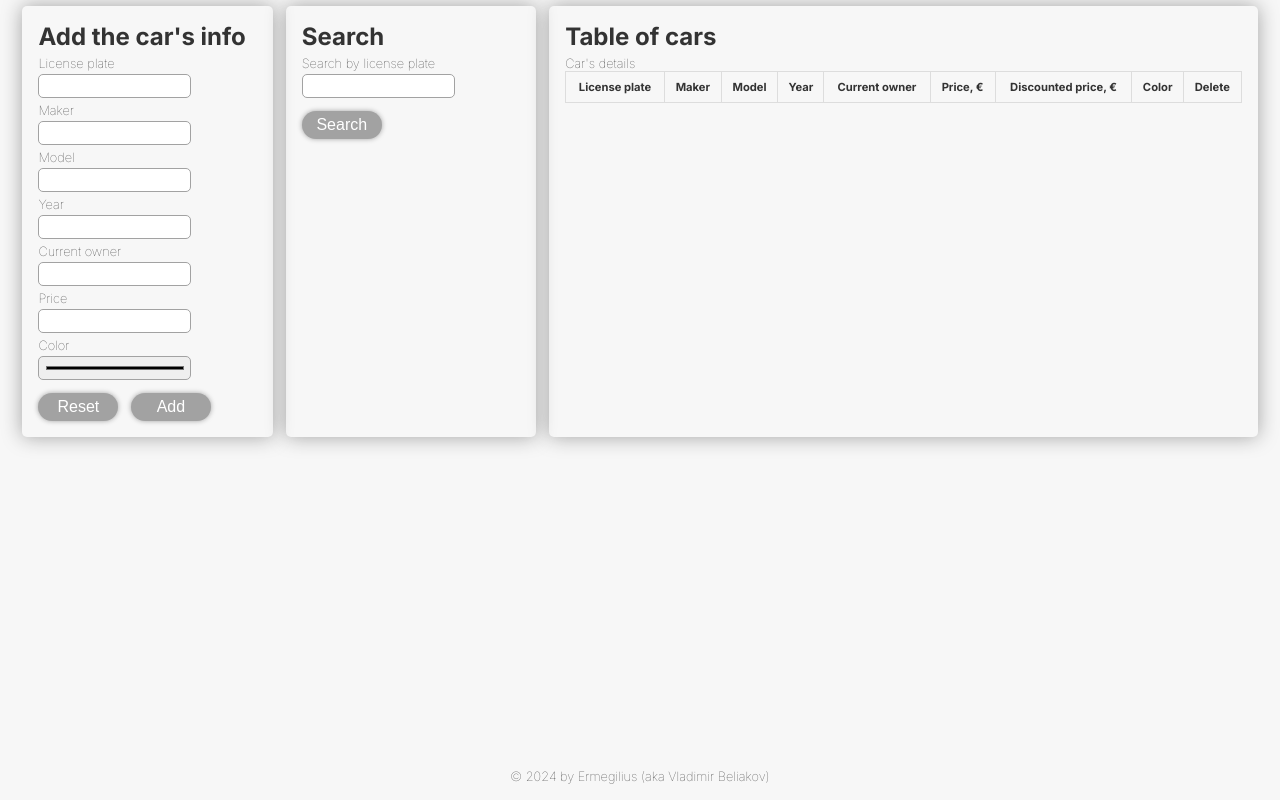
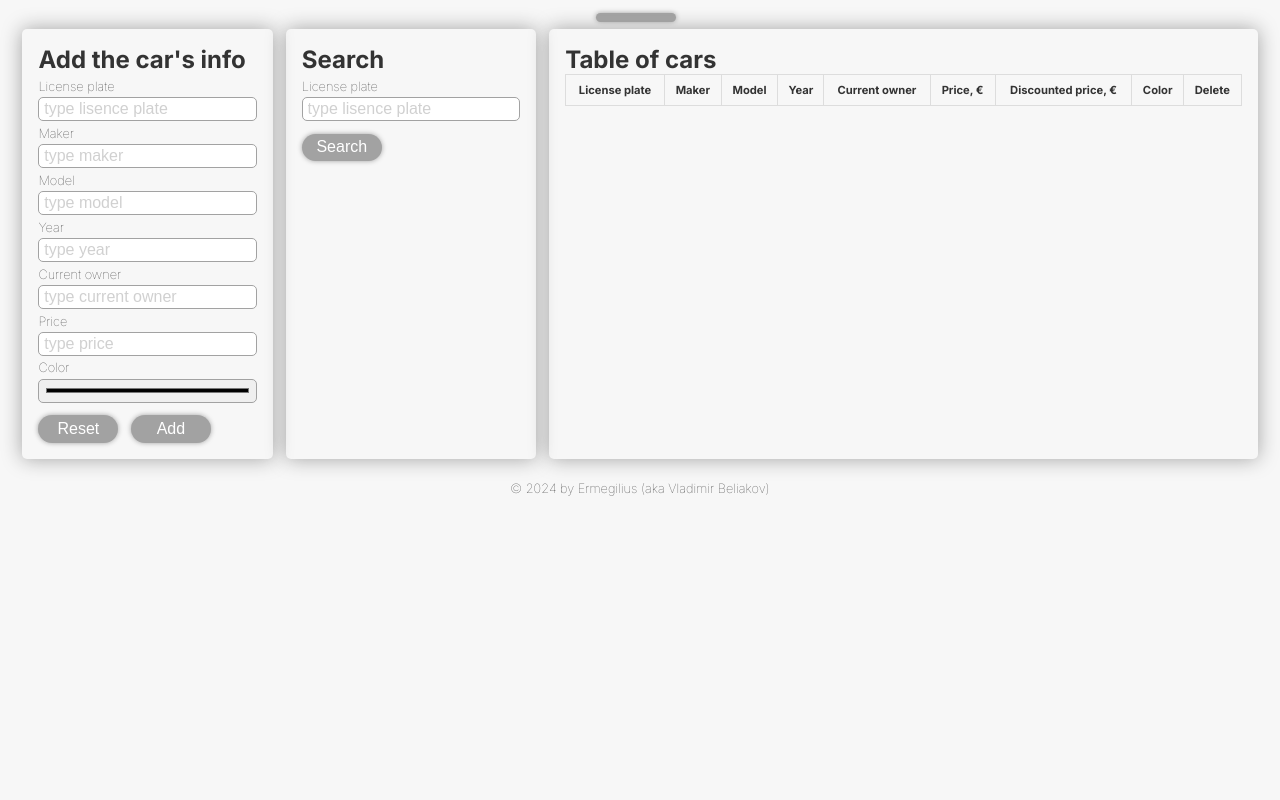
Before and after one commit to Ermegilius/cars, a plain HTML site: page index.html in a window 1280 px wide. Drawn offline with Linux system fonts and the light colour scheme.

Commit message:
add: dark theme toggle. Just a plane button now

```diff
--- a/index.html
+++ b/index.html
@@ -11,28 +11,31 @@
     <title>Cars</title>
 </head>
 <body>
+    <header>
+        <button id="themeToogle"></button>
+    </header>
     <div class="container">
         <div id="message"></div>
         <div class="box box-add">
             <h2>Add the car's info</h2>
             <form id="addCarForm">
                 <label for="licensePlate">License plate</label>
-                <input type="text" name="licensePlate" id="licensePlate" required>
+                <input type="text" name="licensePlate" id="licensePlate" placeholder="type lisence plate" required>
 
                 <label for="maker">Maker</label>
-                <input type="text" name="maker" id="maker" required>
+                <input type="text" name="maker" id="maker" placeholder="type maker" required>
 
                 <label for="model">Model</label>
-                <input type="text" name="model" id="model" required>
+                <input type="text" name="model" id="model" placeholder="type model" required>
 
                 <label for="year">Year</label>
-                <input type="number" step="1" name="year" id="year" required>
+                <input type="number" step="1" name="year" id="year" placeholder="type year" required>
 
                 <label for="currentOwner">Current owner</label>
-                <input type="text" name="currentOwner" id="currentOwner" required>
+                <input type="text" name="currentOwner" id="currentOwner" placeholder="type current owner" required>
 
                 <label for="price">Price</label>
-                <input type="number" step="0.01" name="price" id="price" required>
+                <input type="number" step="0.01" name="price" id="price" placeholder="type price" required>
 
                 <label for="color">Color</label>
                 <input type="color" name="color" id="color" required>
@@ -46,8 +49,8 @@
         <div class="box box-search">
             <h2>Search</h2>
             <form id="searchCarForm">
-                <label for="licensePlateSearch">Search by license plate</label>
-                <input type="text" name="licensePlateSearch" id="licensePlateSearch">
+                <label for="licensePlateSearch">License plate</label>
+                <input type="text" name="licensePlateSearch" id="licensePlateSearch" placeholder="type lisence plate">
                 <button type="submit">Search</button>
             </form>
             <div class="hidden" id="searchResult">
@@ -60,7 +63,7 @@
 
         <div class="box box-table" >
             <h2>Table of cars</h2>
-            <label for="carsTable">Car's details</label>
+
             <table  id="carsTable" >
                 <tr>
                     <th>License plate</th>
--- a/script.js
+++ b/script.js
@@ -204,9 +204,15 @@ function searchCar(event) {
     }
 }
 
+function themeToogle() {
+    let pagesBody = document.body;
+    pagesBody.classList.toggle("dark-mode");
+}
+
 //get current year for copyright in the footer:
 document.getElementById("thisYear").innerText = new Date().getFullYear();
 
 addCarForm.addEventListener('submit', addCar);
 searchCarForm.addEventListener('submit', searchCar);
 window.addEventListener('load', loadCarsFromLocalStorage);
+document.querySelector('#themeToogle').addEventListener('click', themeToogle);
--- a/style.css
+++ b/style.css
@@ -19,6 +19,10 @@ h3 {
 }
 
 body {
+    display: flex;
+    flex-direction: column;
+    align-items: center;
+    justify-content: center;
     font-size: 1rem;
     font-family: "Inter", sans-serif;
     font-optical-sizing: auto;
@@ -108,15 +112,21 @@ input {
     font-size: 1rem;
     margin-top: .2rem;
     height: 1.5rem;
-    width: 70%;
+    width: 100%;
     border: solid .5px #a2a2a2;
     border-radius: 5px;
     padding: 0.3rem;
 }
 
 input:active, input:focus {
-    outline: 2px solid #4078C0;;
+    outline: 2px solid #4078C0;
     background-color: #ffffff;
+}
+
+input::placeholder {
+    font-weight: 100;
+    opacity: 0.5;
+    color: #a2a2a2;
 }
 
 label {
@@ -153,10 +163,7 @@ tr:nth-child(even) {
 }
 
 footer {
-    position: fixed;
-    left: 0;
-    bottom: 1rem;
-    width: 100%;
+   align-self: end;
 }
 
 footer p, footer span {
@@ -196,3 +203,35 @@ footer p, footer span {
     color: white;
     visibility: visible;
 }
+
+.dark-mode *{
+    color: #d4d4d4;
+}
+
+.dark-mode {
+    background-color: #333333;
+}
+
+.dark-mode input:active, .dark-mode input:focus {
+    outline: 2px solid #4078C0;
+
+}
+
+.dark-mode input {
+    background-color: #d4d4d4;
+    color: #333333;
+}
+
+.dark-mode input::placeholder {
+    font-weight: 100;
+    opacity: 1;
+    color: #a2a2a2;
+}
+
+.dark-mode tr:nth-child(even) {
+    background-color: #575757;
+}
+
+button.delete {
+    color: #67a5f5;
+}
```
